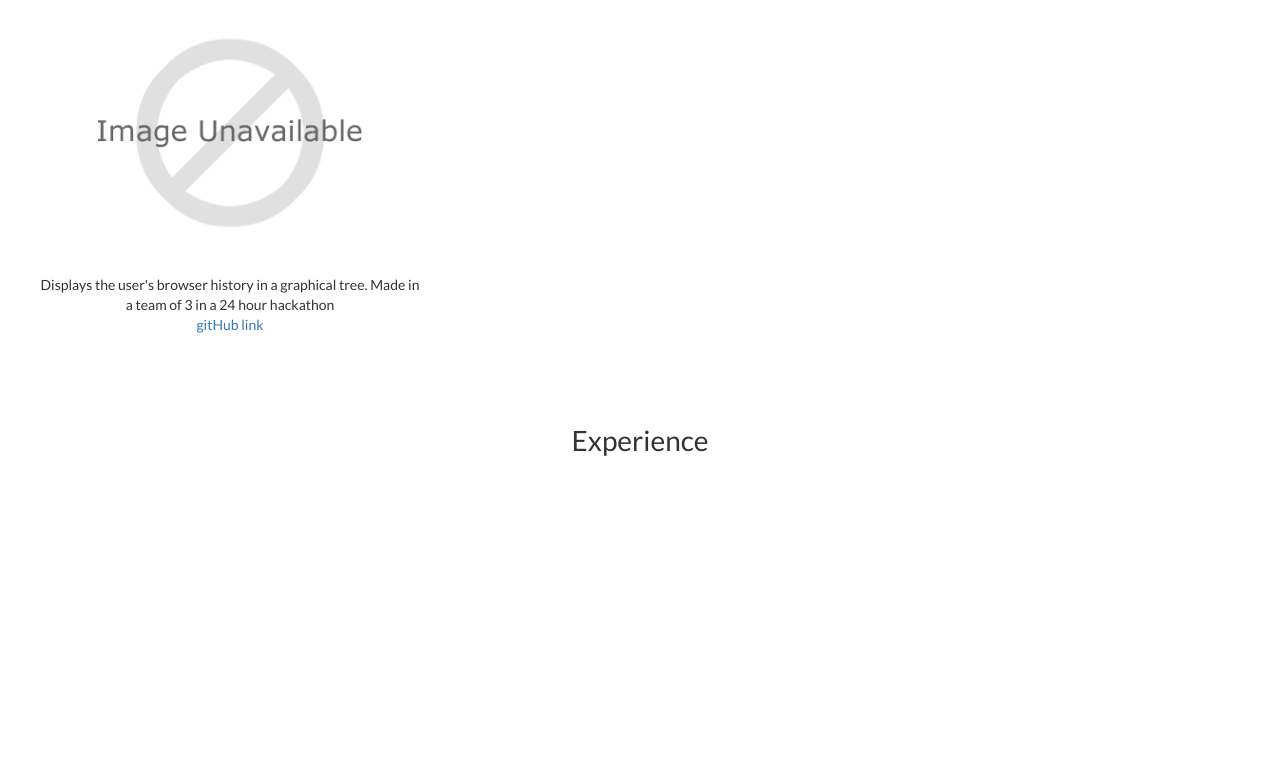
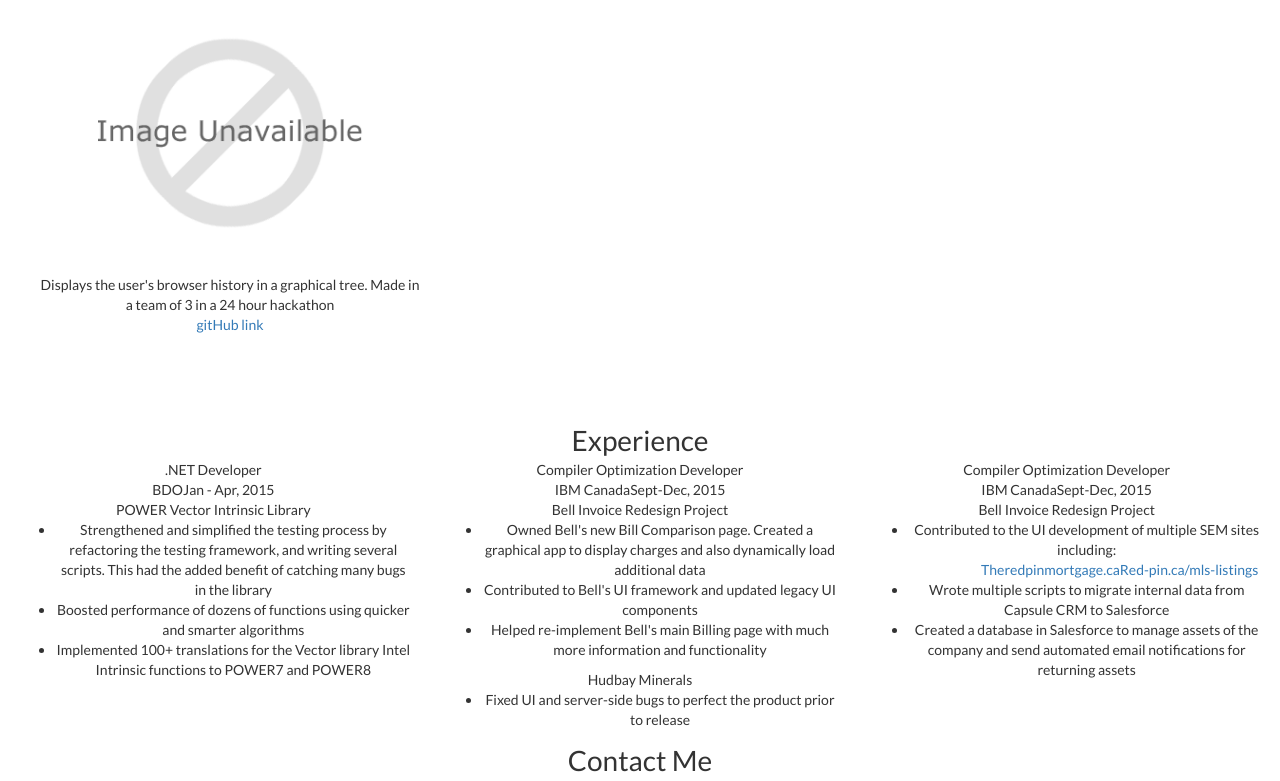
Before and after one commit to jsnlm/personalWebsite, a plain HTML site: page index.html in a window 1280 px wide. Shown: the part 1260-2041 px from the top of the page. Before the commit the page ends 1721 px from the top, so only its background shows below. Drawn offline with nearby package versions, Linux system fonts and the light colour scheme.

Commit message:
Added the projects and Experience Section

```diff
--- a/index.html
+++ b/index.html
@@ -76,9 +76,55 @@ hour hackathon</div>
 			<div class="clearBoth"></div>
 	</div>
 
-	<div id="projects" class="content">
+	</div>
+
+	<div id="Experience" class="content">
 		<div class="fontSize3">Experience</div>
-		<div class="col-md-4 col-sm-4"></div>
+		<div class="col-md-4 col-sm-4 job">
+			<div>.NET Developer</div>
+			<div>BDO<span>Jan - Apr, 2015</span></div>
+			<div class="project">POWER Vector Intrinsic Library<span></span></div>
+			<ul>
+				<li class="point">Strengthened and simplified the testing process by refactoring the testing framework, and writing several scripts. This had the added benefit of catching many bugs in the library</li>
+				<li class="point">Boosted performance of dozens of functions using quicker and smarter algorithms</li>
+				<li class="point">Implemented 100+ translations for the Vector library Intel Intrinsic functions to POWER7 and POWER8</li>
+			</ul>
+		</div>
+		<div class="col-md-4 col-sm-4 job">
+			<div>Compiler Optimization Developer</div>
+			<div>IBM Canada<span>Sept-Dec, 2015</span></div>
+			<div class="project">Bell Invoice Redesign Project</div>
+			<ul >
+				<li class="point">Owned <!--the front-end of -->Bell's new Bill Comparison page. Created a graphical app to display charges and also dynamically load additional data</li>
+				<li class="point">Contributed to Bell's UI framework and updated legacy UI components</li>
+				<li class="point">Helped re-implement Bell's main Billing page with much more information and functionality</li>
+			</ul>
+			<div class="project">Hudbay Minerals</div>
+			<ul >
+			<li class="point">Fixed UI and server-side bugs to perfect the product prior to release</li>
+			</ul>
+		</div>
+
+		<div class="col-md-4 col-sm-4 job">
+			<div>Compiler Optimization Developer</div>
+			<div>IBM Canada<span>Sept-Dec, 2015</span></div>
+			<div class="project">Bell Invoice Redesign Project</div>
+			<ul >
+				<li class="point">Contributed to the UI development of multiple SEM sites including:</li>
+					<div style="margin-left:66px"><a class="subPoint" href="http://www.Theredpinmortgage.ca">Theredpinmortgage.ca<a/><a class="subPoint" href="http://www.Red-pin.ca/mls-listings">Red-pin.ca/mls-listings</a></div>
+				<li class="point">Wrote multiple scripts to migrate internal data from Capsule CRM to Salesforce</li>
+				<li class="point">Created a database in Salesforce to manage assets of the company and send automated email notifications for returning assets</li>
+			</ul>
+		</div>
+		<div class="clearBoth"></div>
+
+	</div>
+
+	<div id="Experience" class="content">
+		<div class="fontSize3">Contact Me</div>
+		Github<i class="icon fa fa-github "></i>
+    Email<i class="icon fa fa-envelope-o "></i>
+    R&eacute;sum&eacute;<i class="icon fa fa-file-text-o "></i>
 	</div>
 
 </body>
--- a/sass/style.scss
+++ b/sass/style.scss
@@ -16,7 +16,7 @@ body, html{
 
 .header{
   background-color: rgba(100,100,100,0.85);
-  color:#444;
+  color:#DDD;
   height:70px;
   position:fixed;
   z-index:10;
@@ -96,7 +96,9 @@ $projectWidth: 300px;
 }
 }
 
+#Experience{
 
+}
 
 .clearBoth{
   clear:both;
```
Also changed, not shown: css/style.css, 1 other file.
